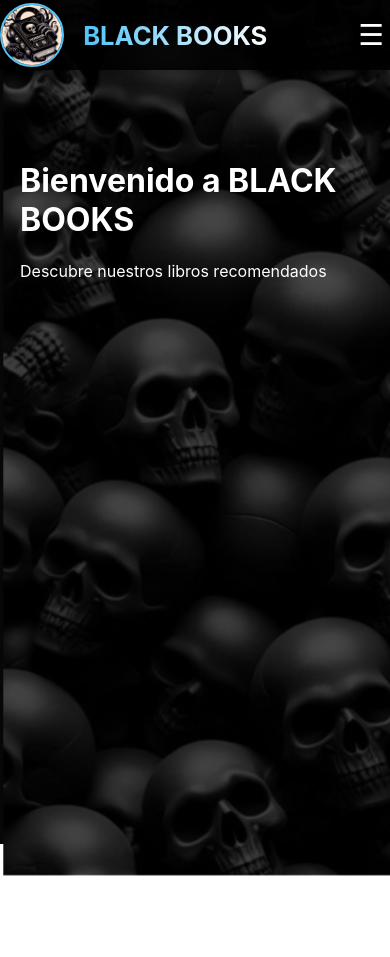
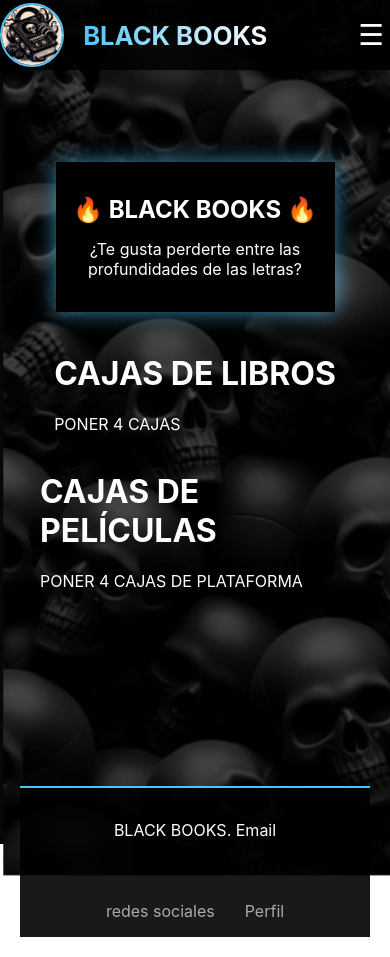
Before and after one commit to LourdesMiranda/black-books, a React (Create React App) app: page / in a window 390 px wide. Before the commit the page ends 924 px from the top, so only its background shows below. Built offline with nearby package versions, Linux system fonts and the light colour scheme.

Commit message:
Centrado la caja .inicio para mobile y otros ajustes responsive

```diff
--- a/public/index.html
+++ b/public/index.html
@@ -2,9 +2,9 @@
 <html lang="en">
   <head>
     <meta charset="utf-8" />
-    <link rel="icon" href="%PUBLIC_URL%/logo_react.png" />
+    <link rel="icon" href="%PUBLIC_URL%/logo_bb.jpg" />
     <meta name="viewport" content="width=device-width, initial-scale=1" />
-    <title>Lourdes Miranda Moreno</title>
+    <title>Black Books</title>
   </head>
   <body>
     <div id="root"></div>
--- a/src/App.js
+++ b/src/App.js
@@ -5,16 +5,51 @@ import './style.css';
 function App() {
   return (
     <div className="App">
+      {/* Fondos */}
       <div className="static-background"></div>
       <div className="animated-background"></div>
+
+      {/* Header */}
       <Header />
 
-      {/* Contenido principal - ahora visible debajo del header */}
-      <main>
-        <h1>Bienvenido a BLACK BOOKS</h1>
-        <p>Descubre nuestros libros recomendados</p>
-        {/* Resto de tu contenido aquí */}
+      {/* Contenido principal */}
+      <main className="main-content">
+        <div class="inicio">
+                  <h1>🔥 BLACK BOOKS 🔥</h1>
+                <p>¿Te gusta perderte entre las profundidades de las letras? </p>
+        </div>
+        <div class="libros">
+                  <h1>CAJAS DE LIBROS</h1>
+                <p>PONER 4 CAJAS</p>
+        </div>
+        <div class="peliculas">
+                  <h1>CAJAS DE PELÍCULAS</h1>
+                <p>PONER 4 CAJAS DE PLATAFORMA</p>
+        </div>
+
+
       </main>
+
+      {/* Footer */}
+      <footer className="footer">
+        <div className="footer-content">
+          <p> BLACK BOOKS. Email</p>
+
+          <div className="social-links">
+            <a href="https://twitter.com" target="_blank" rel="noopener noreferrer">
+              <i className="fab fa-twitter"></i>
+            </a>
+            <a href="https://instagram.com" target="_blank" rel="noopener noreferrer">
+              <i className="fab fa-instagram"></i>
+            </a>
+          </div>
+
+          <div className="footer-links">
+            <a href="/politica-privacidad">redes sociales</a>
+            <a href="/terminos">Perfil</a>
+          </div>
+        </div>
+      </footer>
     </div>
   );
 }
--- a/src/index.html
+++ b/src/index.html
@@ -9,7 +9,7 @@
       name="description"
       content="Web site created using create-react-app"
     />
-    <link rel="apple-touch-icon" href="%PUBLIC_URL%/logo192.png" />
+    <link rel="apple-touch-icon" href="%PUBLIC_URL%/logo_bb.jpg" />
     <!--
       manifest.json provides metadata used when your web app is installed on a
       user's mobile device or desktop. See https://developers.google.com/web/fundamentals/web-app-manifest/
@@ -24,7 +24,7 @@
       work correctly both with client-side routing and a non-root public URL.
       Learn how to configure a non-root public URL by running `npm run build`.
     -->
-    <title>Lourdes Miranda Moreno</title>
+    <title>Black Books</title>
   </head>
   <body>
     <noscript>You need to enable JavaScript to run this app.</noscript>
--- a/src/style.css
+++ b/src/style.css
@@ -82,7 +82,7 @@ body, html {
 .App {
   padding-top: 100px;
   min-height: calc(100vh - 100px);
-  margin-top: 60px;
+  margin-top: 5cqb;
   position: relative;
   z-index: 1;
   color: white;
@@ -115,6 +115,12 @@ body, html {
   width: 100%;
   max-width: 1400px;
   margin: 0 auto;
+}
+
+li {
+ border: 1px solid #4fc3f7;  /* Borde sólido azul */
+  border-radius: 15px;         /* Bordes redondeados */
+  padding: 2px;
 }
 
 /* Logo y título */
@@ -253,3 +259,122 @@ body, html {
     overflow: hidden;
   }
 }
+
+/* ---------------------- */
+/* APP */
+/* ---------------------- */
+.inicio {
+  display: flex;
+  flex-direction: column;
+  justify-content: center;
+  align-items: center;
+  gap: 15px;
+  width: 100%; /* Cambiado a porcentaje para mejor responsividad */
+  max-width: 800px; /* Ancho máximo para desktop */
+  height: 150px;
+  background-color: black;
+  box-shadow: 0 0 20px rgba(79, 195, 247, 0.7);
+  padding: 20px;
+  margin: 20px auto; /* Centrado automático horizontal */
+  text-align: center;
+  box-sizing: border-box; /* Incluye padding en el ancho total */
+}
+
+.inicio h1 {
+  margin: 0;
+  font-size: 2rem;
+}
+
+.inicio p {
+  margin: 0;
+  font-size: 1.2rem;
+}
+
+.inicio:hover {
+  transform: scale(1.10);
+  box-shadow: 5px 5px 20px rgba(79, 195, 247, 0.7);
+}
+
+@media (max-width: 768px) {
+  .inicio {
+    width: 90%; /* Ocupa el 90% del ancho en móviles */
+    max-width: 350px; /* Máximo ancho en móviles */
+    height: auto; /* Altura automática */
+    min-height: 150px; /* Altura mínima */
+    padding: 15px; /* Padding reducido pero consistente */
+  }
+
+  .inicio h1 {
+    font-size: 1.5rem; /* Tamaño de fuente reducido para móviles */
+  }
+
+  .inicio p {
+    font-size: 1rem; /* Tamaño de fuente reducido para móviles */
+  }
+}
+
+/* Asegúrate de que el contenedor padre tenga estas propiedades */
+.main-content {
+  width: 100%;
+  display: flex;
+  flex-direction: column;
+  align-items: center;
+  padding: 0 15px; /* Padding lateral para evitar que toque los bordes */
+  box-sizing: border-box;
+}
+/* ---------------------- */
+/* FOOTER */
+/* ---------------------- */
+.footer {
+  background-color: rgba(0, 0, 0, 0.9);
+  color: #fff;
+  padding: 1rem 0;
+  text-align: center;
+  border-top: 2px solid #4fc3f7;
+  position: relative; /* Importante para que aparezca sobre los fondos */
+  z-index: 10; /* Mayor que los fondos (-1 y -2) */
+}
+
+.footer-content {
+  max-width: 1200px;
+  margin: 0 auto;
+  padding: 0;
+}
+
+.footer:hover {
+  transform: scale(1.10);
+  box-shadow: 5px 5px 20px rgba(79, 195, 247, 0.7); /* Sombra abajo-derecha */
+  }
+
+.social-links {
+  margin: 1rem 0;
+}
+
+.social-links a {
+  color: #fff;
+  font-size: 1.5rem;
+  margin: 0 10px;
+  transition: color 0.3s;
+}
+
+.social-links a:hover {
+  color: #4fc3f7;
+}
+
+.footer-links a {
+  color: #aaa;
+  margin: 0 15px;
+  text-decoration: none;
+}
+
+.footer-links a:hover {
+  color: #4fc3f7;
+}
+
+/* Asegura que el contenido principal empuje el footer hacia abajo */
+.main-content {
+  min-height: calc(100vh - 180px); /* Ajusta según altura header/footer */
+  padding: 20px;
+  position: relative;
+  z-index: 1;
+}
```
Also changed, not shown: public/logo_bb.jpg (added).
